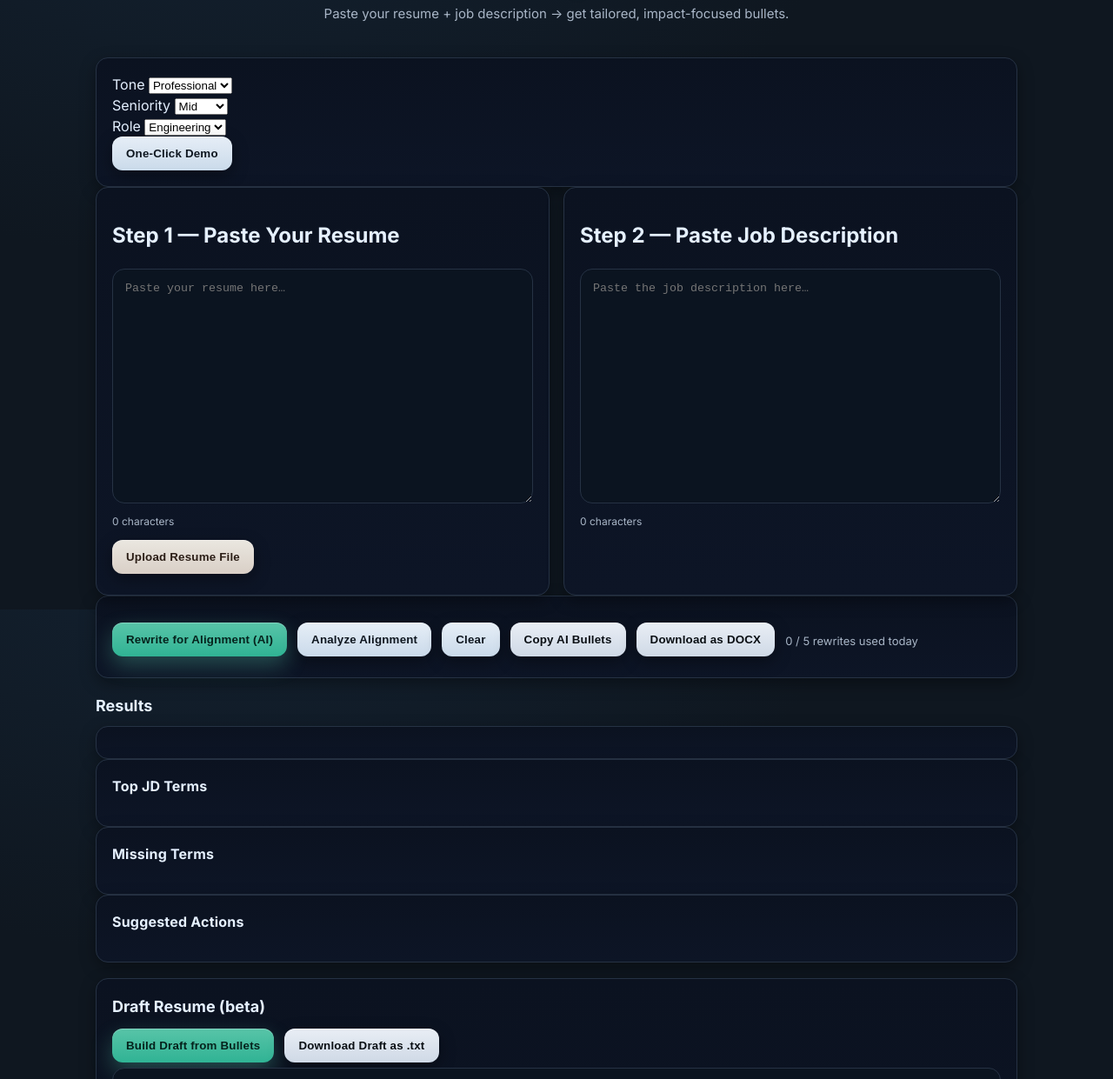
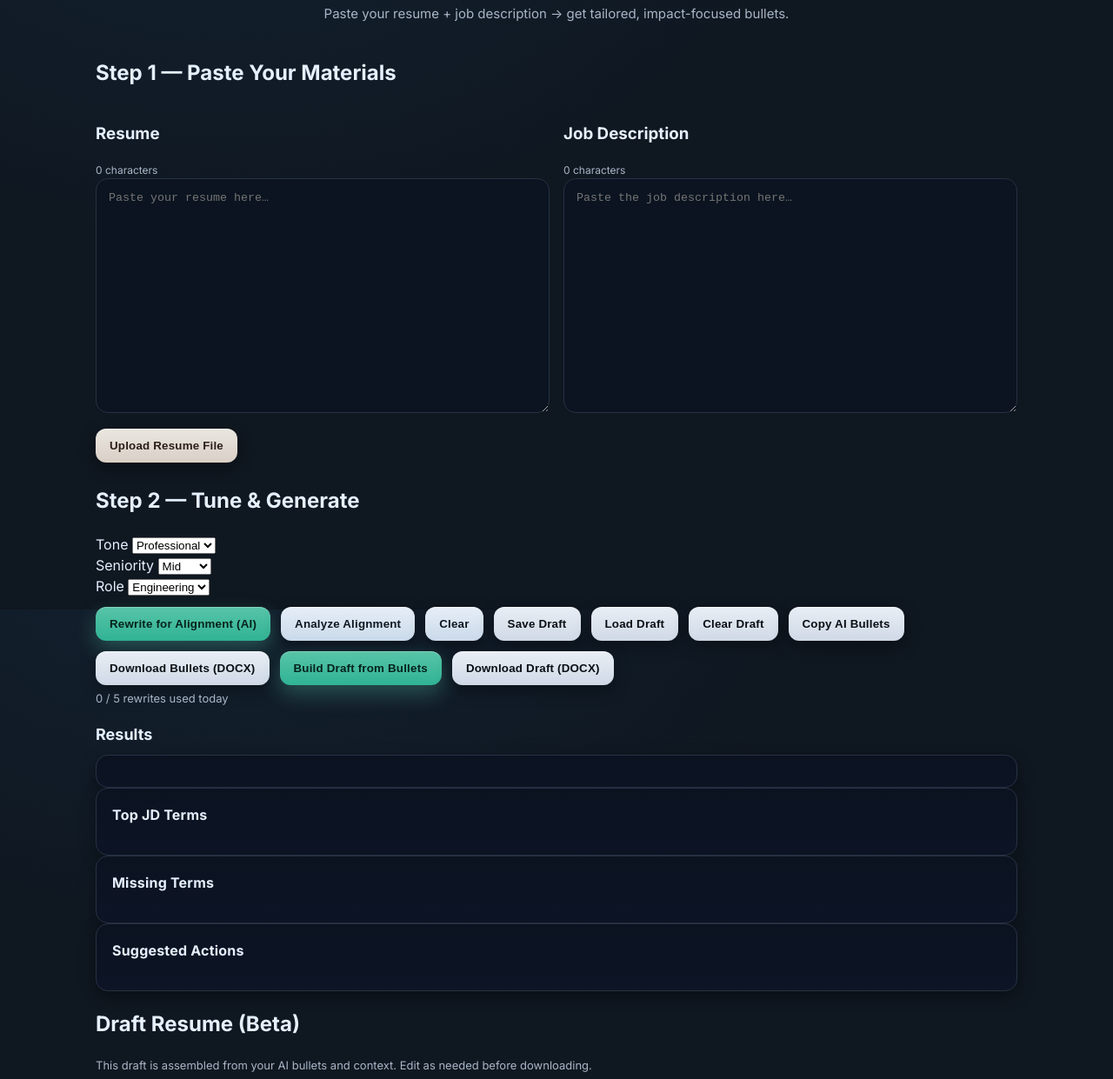
Before and after one commit to ToddTestingVibeCoding/resume-optimizer-mvp, a website: page index.html in a window 1280 px wide. Shown: the part 99-1340 px from the top of the page at 87% size. Drawn offline with Linux system fonts and the light colour scheme.

Commit message:
feat(ui): rebuild index.html with full Results grid, upload integration, and Draft Resume editor (Lessons 1–17)

```diff
--- a/index.html
+++ b/index.html
@@ -5,33 +5,70 @@
   <meta name="viewport" content="width=device-width, initial-scale=1" />
   <title>Resume Optimizer (MVP)</title>
 
-  <!-- Fonts + CSS -->
+  <!-- Fonts (Inter pairs well with our styles) -->
   <link rel="preconnect" href="https://fonts.gstatic.com" crossorigin />
   <link href="https://fonts.googleapis.com/css2?family=Inter:wght@400;600;700&display=swap" rel="stylesheet" />
+
+  <!-- App styles -->
   <link rel="stylesheet" href="styles.css" />
 </head>
 <body>
-  <!-- Site Header -->
+  <!-- Simple header (centered by CSS) -->
   <header class="site-header">
     <h1>Resume Optimizer</h1>
     <p class="tagline">Paste your resume + job description → get tailored, impact-focused bullets.</p>
   </header>
 
   <main class="container">
-
-    <!-- Global messages / alerts -->
+    <!-- Messaging area (alerts appear here) -->
     <div id="messages" aria-live="polite"></div>
 
-    <!-- Controls row (tone/seniority/role + demo fill) -->
-    <section class="card controls">
-      <div class="row">
+    <!-- Editor: Resume + JD -->
+    <section class="editor">
+      <h2>Step 1 — Paste Your Materials</h2>
+
+      <div class="editor-grid">
+        <!-- Resume -->
+        <div class="editor-card">
+          <div class="card-header">
+            <h3>Resume</h3>
+            <small class="char-count" id="resumeCount">0 characters</small>
+          </div>
+          <label for="resume" class="sr-only">Resume</label>
+          <textarea id="resume" rows="16" placeholder="Paste your resume here…"></textarea>
+
+          <!-- Hidden file input + visible button -->
+          <input id="resumeFile" type="file" accept=".docx,.pdf,.txt" style="display:none" />
+          <div class="actions compact">
+            <button id="uploadBtn" type="button" class="secondary">Upload Resume File</button>
+          </div>
+        </div>
+
+        <!-- Job Description -->
+        <div class="editor-card">
+          <div class="card-header">
+            <h3>Job Description</h3>
+            <small class="char-count" id="jobDescCount">0 characters</small>
+          </div>
+          <label for="jobDesc" class="sr-only">Job Description</label>
+          <textarea id="jobDesc" rows="16" placeholder="Paste the job description here…"></textarea>
+        </div>
+      </div>
+    </section>
+
+    <!-- Controls -->
+    <section class="controls">
+      <h2>Step 2 — Tune & Generate</h2>
+
+      <!-- Tone / Seniority / Role (Lesson 7) -->
+      <div class="control-row">
         <div class="control">
           <label for="tone">Tone</label>
           <select id="tone">
             <option>Professional</option>
             <option>Confident</option>
             <option>Concise</option>
-            <option>Leadership</option>
+            <option>Impactful</option>
           </select>
         </div>
         <div class="control">
@@ -50,72 +87,41 @@
             <option>Product</option>
             <option>Design</option>
             <option>Marketing</option>
+            <option>Operations</option>
             <option>Sales</option>
-            <option>Operations</option>
           </select>
-        </div>
-
-        <div class="control">
-          <label class="sr-only" for="demoFillBtn">One-Click Demo</label>
-          <button id="demoFillBtn" type="button" class="secondary">One-Click Demo</button>
-        </div>
-      </div>
-    </section>
-
-    <!-- Editor grid: Resume + Job Description -->
-    <section class="editor-grid">
-      <!-- Resume column -->
-      <div class="card">
-        <h2>Step 1 — Paste Your Resume</h2>
-        <label for="resume" class="sr-only">Resume</label>
-        <textarea id="resume" rows="16" placeholder="Paste your resume here…"></textarea>
-        <div class="row-meta">
-          <small class="char-count" id="resumeCount">0 characters</small>
-        </div>
-
-        <!-- Hidden file input + visible trigger -->
-        <input id="resumeFile" type="file" accept=".docx,.pdf,.txt" style="display:none" />
-        <div class="actions">
-          <button id="uploadBtn" type="button" class="secondary">Upload Resume File</button>
         </div>
       </div>
 
-      <!-- JD column -->
-      <div class="card">
-        <h2>Step 2 — Paste Job Description</h2>
-        <label for="jobDesc" class="sr-only">Job Description</label>
-        <textarea id="jobDesc" rows="16" placeholder="Paste the job description here…"></textarea>
-        <div class="row-meta">
-          <small class="char-count" id="jobDescCount">0 characters</small>
-        </div>
-      </div>
-    </section>
-
-    <!-- Primary actions -->
-    <section class="card">
+      <!-- Primary actions (order per your preference) -->
       <div class="actions">
-        <!-- Order per your preference: Rewrite first -->
         <button id="rewriteBtn" class="ai-btn">Rewrite for Alignment (AI)</button>
         <button id="analyzeBtn" class="secondary">Analyze Alignment</button>
         <button id="clearBtn" class="secondary">Clear</button>
 
-        <!-- Utilities -->
+        <button id="saveBtn" class="ghost">Save Draft</button>
+        <button id="loadBtn" class="ghost">Load Draft</button>
+        <button id="clearDraftBtn" class="ghost">Clear Draft</button>
+
         <button id="copyBtn">Copy AI Bullets</button>
-        <button id="downloadBtn">Download as DOCX</button>
+        <button id="downloadBtn">Download Bullets (DOCX)</button>
 
-        <!-- Usage counter -->
-        <span id="usageCounter" class="usage-counter">0 / 5 rewrites used today</span>
+        <button id="buildDraftBtn" class="ai-btn">Build Draft from Bullets</button>
+        <button id="downloadDraftBtn">Download Draft (DOCX)</button>
       </div>
+
+      <!-- Daily usage counter (Lesson 8) -->
+      <p id="usageCounter" class="usage-counter">0 / 5 rewrites used today</p>
     </section>
 
     <!-- Results -->
     <section class="results" id="results">
       <h2>Results</h2>
 
-  <!-- Alignment summary (coverage + notes) -->
+      <!-- Alignment summary (coverage + notes, or AI bullets) -->
       <div id="summary" class="card"></div>
 
-  <!-- Three-panels: Top JD Terms, Missing Terms, and full-width Suggested Actions -->
+      <!-- Grid with Top JD Terms, Missing Terms, Suggested Actions -->
       <div class="results-grid">
         <div class="card">
           <div class="card-header"><h3>Top JD Terms</h3></div>
@@ -134,49 +140,24 @@
       </div>
     </section>
 
-    <!-- Draft Resume (Lesson 17) -->
-    <section class="card results" id="draftSection">
-      <h2>Draft Resume (beta)</h2>
-
-      <div class="actions">
-        <button id="buildDraftBtn" class="ai-btn">Build Draft from Bullets</button>
-        <button id="downloadDraftBtn">Download Draft as .txt</button>
-      </div>
-
-      <label for="draftResume" class="sr-only">Draft resume</label>
-      <textarea id="draftResume" rows="16" placeholder="Your draft resume will appear here…"></textarea>
-      <div class="row-meta">
-        <small id="draftCount" class="char-count">0 characters</small>
-      </div>
+    <!-- Draft resume editor (Lesson 17) -->
+    <section class="draft">
+      <h2>Draft Resume (Beta)</h2>
+      <p class="subtle">This draft is assembled from your AI bullets and context. Edit as needed before downloading.</p>
+      <label for="draftResume" class="sr-only">Draft Resume</label>
+      <textarea id="draftResume" rows="18" placeholder="Build a draft from bullets, then refine here…"></textarea>
     </section>
 
-    <!-- Draft save/load (Lesson 15) -->
-    <section class="card">
-      <h2>Draft Controls</h2>
-      <div class="actions">
-        <button id="saveBtn" class="secondary">Save Draft</button>
-        <button id="loadBtn" class="secondary">Load Draft</button>
-        <button id="clearDraftBtn" class="secondary">Clear Draft</button>
-      </div>
-    </section>
-
-    <p class="footer">Built for you with ✨</p>
+    <footer class="footer">
+      <p class="muted">© <span id="year"></span> Resume Optimizer MVP</p>
+    </footer>
   </main>
 
-  <!-- Email capture modal (Lesson 12) -->
-  <div id="emailModal" class="modal" aria-hidden="true" style="display:none">
-    <div class="modal-content">
-      <h3>Get more rewrites</h3>
-      <p>Enter your email to unlock 5 extra rewrites today:</p>
-      <input id="emailInput" type="email" placeholder="you@example.com" />
-      <div class="modal-actions">
-        <button id="emailSubmit" class="ai-btn">Unlock</button>
-        <button id="emailCancel" class="secondary">Not now</button>
-      </div>
-    </div>
-  </div>
-
-  <!-- Scripts -->
+  <!-- App script -->
   <script src="script.js"></script>
+  <script>
+    // tiny footer year helper
+    document.getElementById('year').textContent = new Date().getFullYear();
+  </script>
 </body>
 </html>
```
Lines whose indentation alone changed are shown as unchanged.
